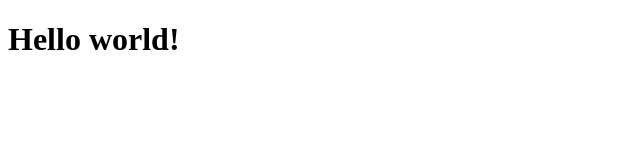
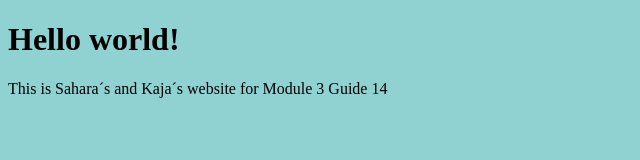
Before and after one commit to sahararos/githubguide14, a plain HTML site: page index.html in a window 1280 px wide. Shown: the whole page, without its empty margins (0-640 px from the left). Drawn offline with Linux system fonts and the light colour scheme.

Commit message:
New color of background

```diff
--- a/index.html
+++ b/index.html
@@ -4,10 +4,11 @@
     <meta charset="UTF-8">
     <meta name="viewport" content="width=device-width, initial-scale=1.0">
     <title>Module 3 - Guide 14</title>
-    <link src="style.css" href="stylesheet">
+    <link href="style.css" rel="stylesheet">
 </head>
 <body>
     <h1>Hello world!</h1>
+    <p>This is Sahara´s and Kaja´s  website for Module 3 Guide 14</p>
 
 </body>
 </html>
--- a/style.css
+++ b/style.css
@@ -1,3 +1,3 @@
-*{
-    background-color: rgb(234, 141, 28);
+body{
+    background-color: rgb(144, 209, 209);
 }
```
